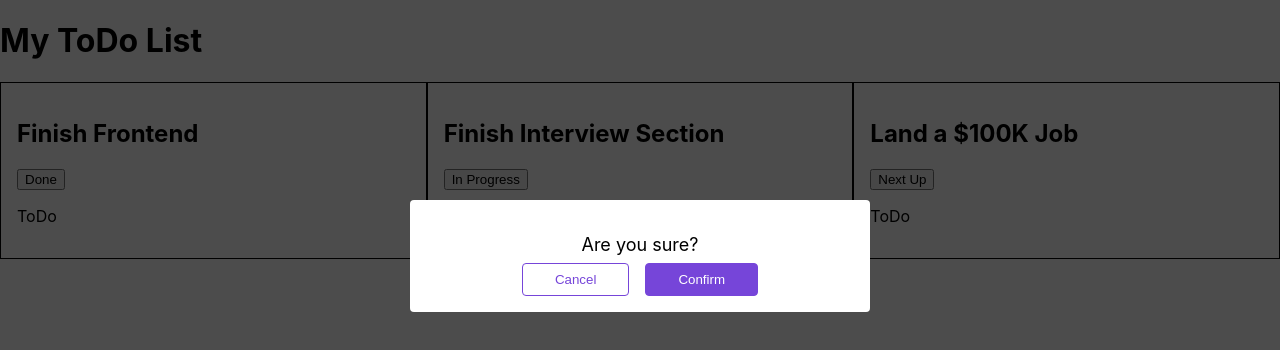
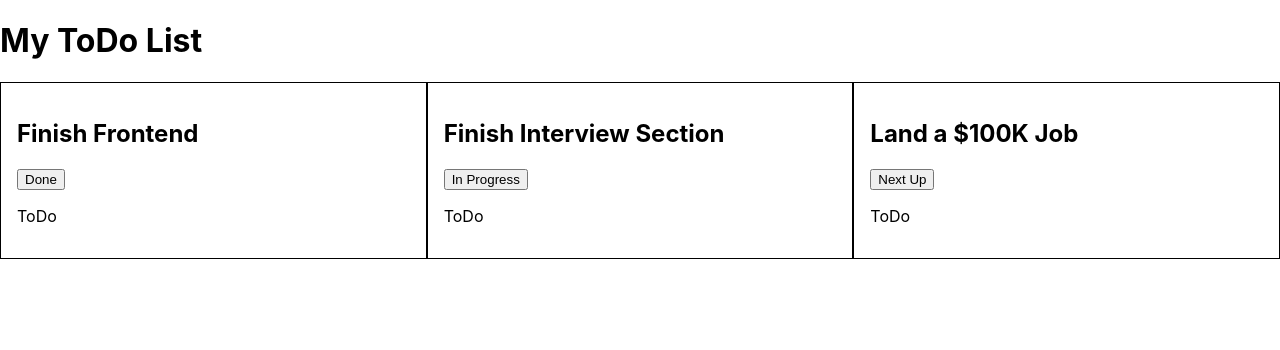
Before and after one commit to Molberda/react-practice, a React (Create React App) app: page / in a window 1280 px wide. Shown: the top 350 px of the page. Built offline with nearby package versions, Linux system fonts and the light colour scheme.

Commit message:
currently working on react hooks, already finished the event handlers section

```diff
--- a/src/App.jsx
+++ b/src/App.jsx
@@ -4,6 +4,7 @@ import Title from "./components/Title.jsx";
 import Modal from "./components/Modal.jsx";
 
 function App() {
+  let isModalOpen = false
   return (
     <div>
       <Title title="My ToDo List" />
@@ -18,11 +19,14 @@ function App() {
         title="Land a $100K Job"
         button="Next Up" />
       </div>
-      <Modal
+      {isModalOpen ? <Modal
       question="Are you sure?"
-      />
+      /> : null }
     </div>
   );
 }
 
 export default App;
+
+
+// minute 47:11
--- a/src/components/Modal.jsx
+++ b/src/components/Modal.jsx
@@ -1,13 +1,23 @@
-import './Modal.css'
+import "./Modal.css";
 
-function Modal({question}) {
+function Modal({ question }) {
+  function cancel() {
+    console.log("cancel");
+  }
+  function confirm() {
+    console.log("confirm");
+  }
   return (
     <div>
       <div className="modal">
         <p className="modal__title">{question}</p>
         <div className="modal__buttons">
-          <button className="btn btn__cancel">Cancel</button>
-          <button className="btn">Confirm</button>
+          <button className="btn btn__cancel" onClick={cancel}>
+            Cancel
+          </button>
+          <button className="btn" onClick={confirm}>
+            Confirm
+          </button>
         </div>
       </div>
       <div className="backdrop" />
@@ -15,4 +25,4 @@ function Modal({question}) {
   );
 }
 
-export default Modal
+export default Modal;
--- a/src/components/Todo.jsx
+++ b/src/components/Todo.jsx
@@ -1,10 +1,13 @@
 import './Todo.css'
 
 function Todo(props){
+    function deleteTodo(id){
+        console.log('delete', props.title)
+    }
     return (
     <div className='todo'>
         <h2>{props.title}</h2>
-        <button>{props.button}</button>
+        <button onClick={() => deleteTodo()}>{props.button}</button>
         <p>ToDo</p>
     </div>
     )
```
